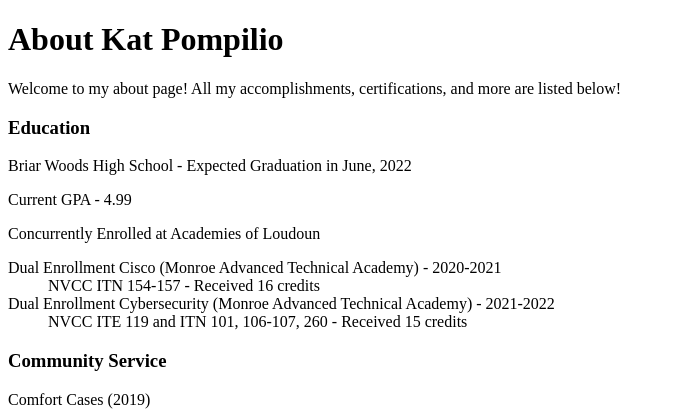
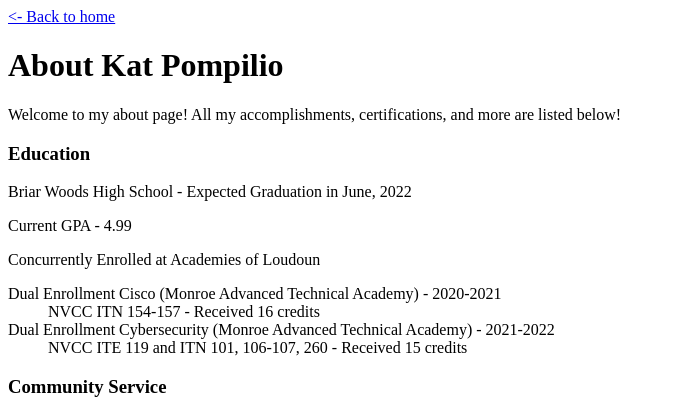
Before and after one commit to katpomp/katpomp, a Flask app: page /aboutme in a window 1280 px wide. Shown: the top 410 px of the page, without its empty margins (0-675 px from the left). Run offline with Flask 2, Linux system fonts and the light colour scheme.

Commit message:
stupid main again

```diff
--- a/templates/aboutme.html
+++ b/templates/aboutme.html
@@ -8,6 +8,8 @@
 </head>
 
 <body>
+
+<a href="/" target="_top"><- Back to home</a>
 
 <h1>About Kat Pompilio</h1>
 <p>Welcome to my about page! All my accomplishments, certifications, and more are listed below!</p>
--- a/templates/whyilovebella.html
+++ b/templates/whyilovebella.html
@@ -17,6 +17,8 @@
 </head>
 
 <body>
+
+<a href="/" target="_top"><- Back to home</a>
 
 <h1>My secret lover...</h1>
 
```
